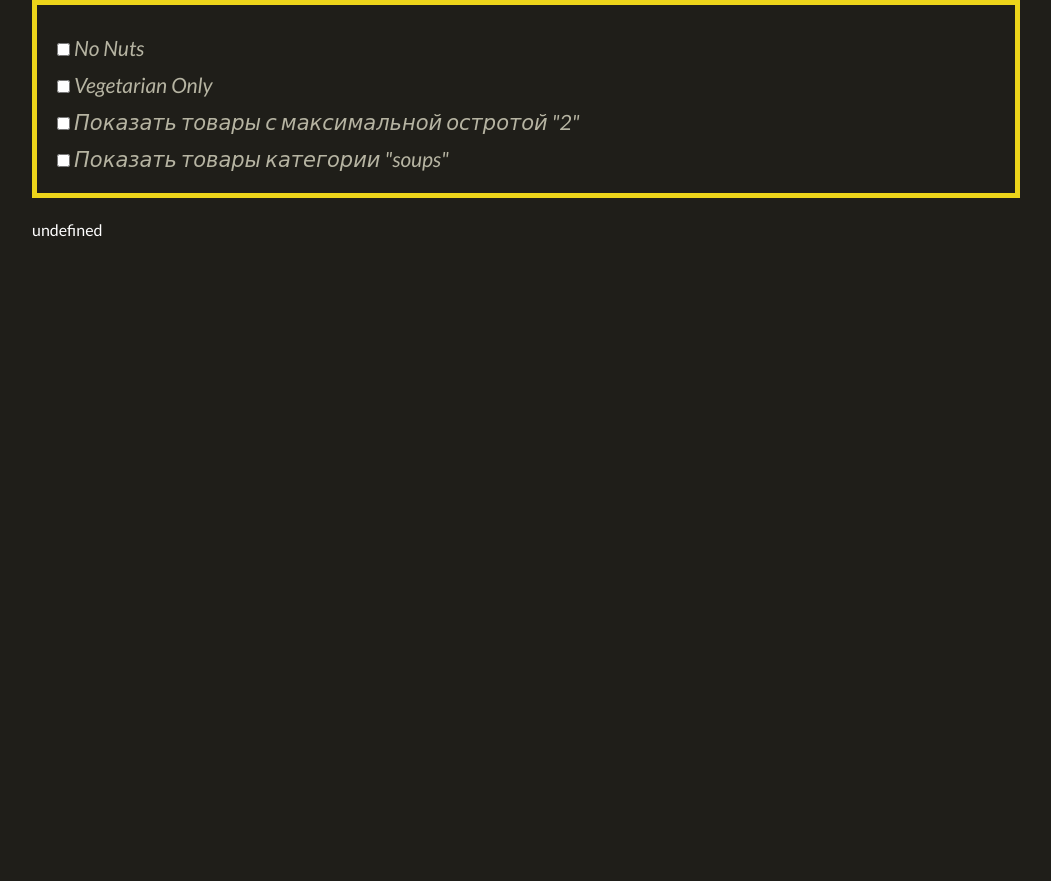
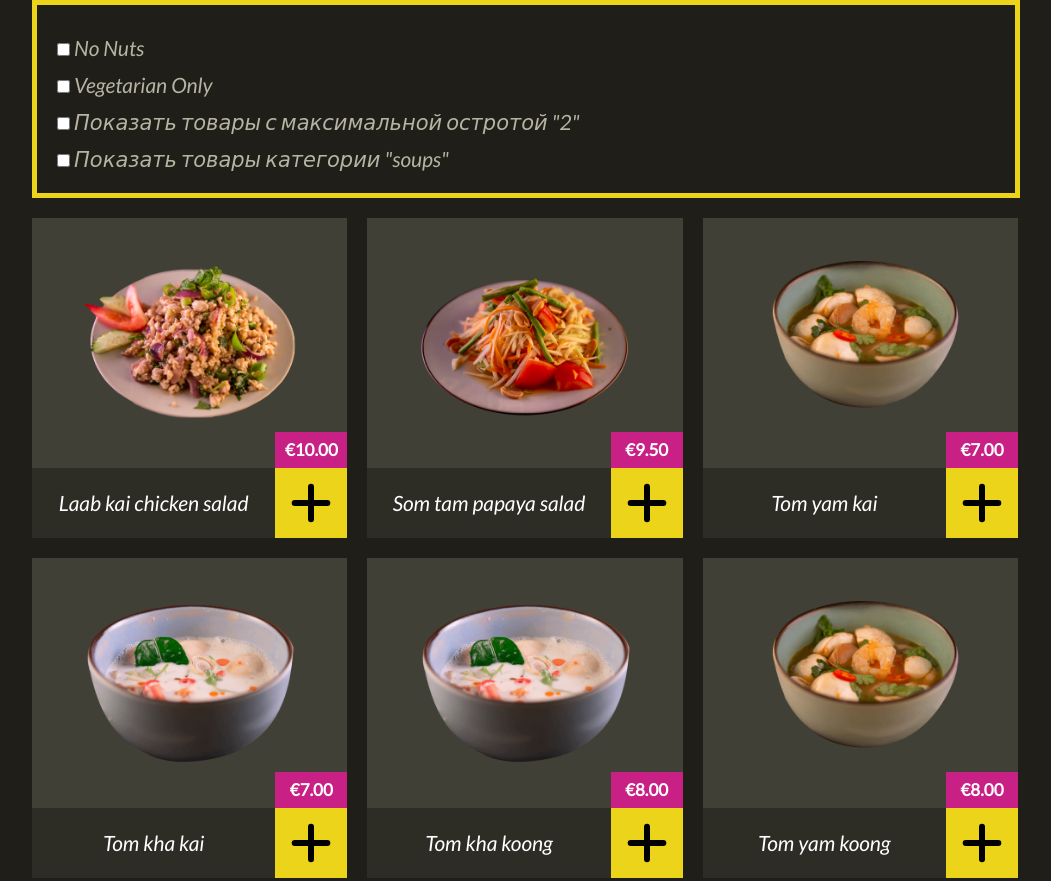
Before and after one commit to js-tasks-ru/jsbasic-20200727_prey122, a website: page 8-module/2-task/index.html in a window 1280 px wide. Shown: the top 881 px of the page, without its empty margins (114-1165 px from the left). Before the commit the page ends 800 px from the top, so only its background shows below. Drawn offline with Linux system fonts and the light colour scheme.

Commit message:
8_modul_2_task

```diff
--- a/8-module/1-task/index.js
+++ b/8-module/1-task/index.js
@@ -42,6 +42,7 @@ export default class CartIcon {
     // ваш код ...
     this.initialTopCoord = this.elem.getBoundingClientRect().top;
     let isMobile = document.documentElement.clientWidth <= 767;
+
     if(window.pageYOffset > this.initialTopCoord){
       let leftIndent = Math.min(
         document.querySelector('.container').getBoundingClientRect().right + 20,
@@ -55,7 +56,7 @@ export default class CartIcon {
         right: '10px',
         left: leftIndent
       });
-      console.log(document.documentElement.clientWidth);
+
 
     }
     else {
--- a/8-module/2-task/index.js
+++ b/8-module/2-task/index.js
@@ -5,5 +5,44 @@ export default class ProductGrid {
   constructor(products) {
     this.products = products;
     this.filters = {};
+    this.render();
+  }
+
+  render() {
+    this.elem = createElement(`<div class="products-grid">
+      <div class="products-grid__inner"></div>
+    </div>`);
+
+    this.renderContent();
+  }
+
+  renderContent() {
+    this.sub('inner').innerHTML = '';
+
+    for (let product of this.products) {
+      if (this.filters.noNuts && product.nuts) {continue;}
+
+      if (this.filters.vegeterianOnly && !product.vegeterian) {continue;}
+
+      if (this.filters.maxSpiciness !== undefined && product.spiciness > this.filters.maxSpiciness) {
+        continue;
+      }
+
+      if (this.filters.category && product.category != this.filters.category) {
+        continue;
+      }
+
+      let card = new ProductCard(product);
+      this.sub("inner").append(card.elem);
+    }
+  }
+
+  updateFilter(filters) {
+    Object.assign(this.filters, filters);
+    this.renderContent();
+  }
+
+  sub(ref) {
+    return this.elem.querySelector(`.products-grid__${ref}`);
   }
 }
```
Also changed, not shown: 8-module/2-task/index.html (+1 -0 lines).
